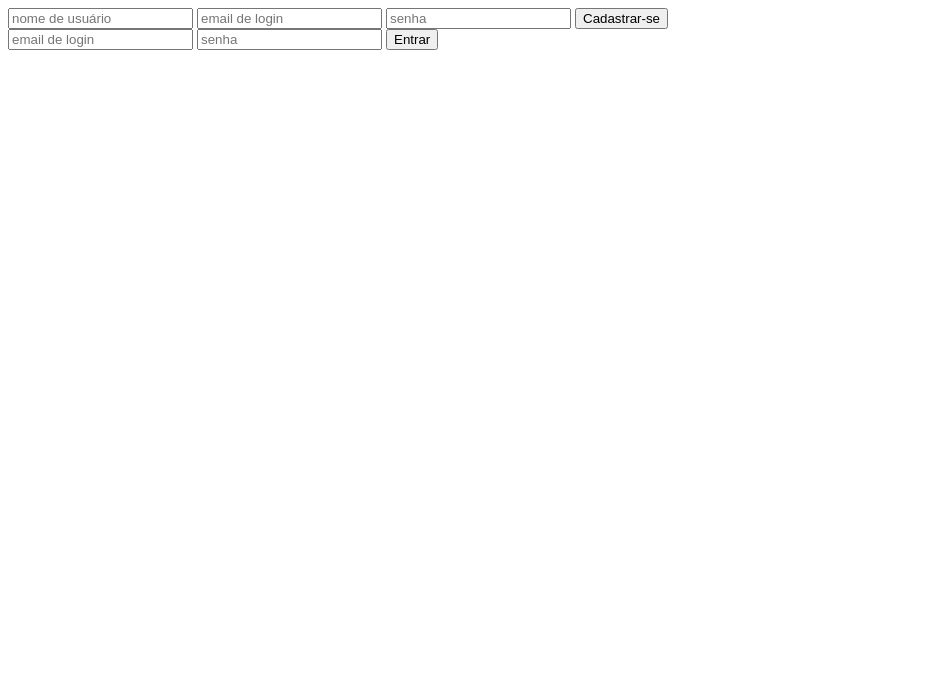
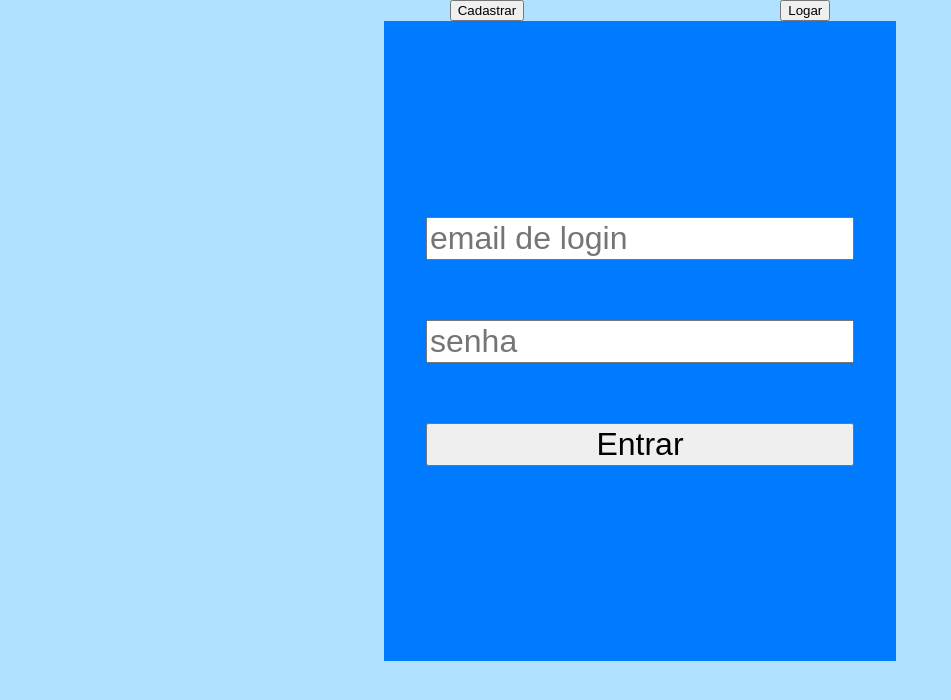
Before and after one commit to LunahStaryy/Projeto-SitePlanodeEstudos-portifolio, a website: page src/index.html in a window 1280 px wide. Shown: the whole page, without its empty margins (0-951 px from the left). Drawn offline with Linux system fonts and the light colour scheme.

Commit message:
fiz o css inicial da primeira pagina

```diff
--- /dev/null
+++ b/src/cadastro.css
@@ -0,0 +1,61 @@
+/*
+vmin
+vmax
+vh
+vw
+%
+*/
+
+* {
+    box-sizing: border-box;
+}
+
+body {
+    margin: 0px;
+    background-color: rgb(176, 226, 255)
+}
+
+#inicio {
+    display: flex;
+    align-items: center;
+    justify-content: center;
+    gap: 20%;
+}
+
+#inicio > * {
+    transform-origin: center center;
+    display: flex;
+    flex-direction: row;
+}
+
+#phone {
+    width: 40vw;
+    height: 80vh;
+    background: #007bff;
+    display: grid;
+    place-items: center;
+    margin-left: 30%;
+    margin-right: 30%;
+}
+
+
+#form-container > * {
+    opacity: 0;
+    visibility: hidden;
+    height: 0;
+
+    display: flex;
+    flex-direction: column;
+    gap: 60px;
+}
+
+#form-container > * > * {
+    font-size: 200%;
+}
+
+#form-container[data-open="cad"] > #formCadastro ,
+#form-container[data-open="log"] > #formLogin {
+    opacity: 1;
+    visibility: visible;
+    height: auto;
+}
--- a/src/index.html
+++ b/src/index.html
@@ -5,10 +5,16 @@
     <meta charset="UTF-8">
     <meta name="viewport" content="width=device-width, initial-scale=1.0">
     <title>PáginaInicial</title>
+    <link rel="stylesheet" href="cadastro.css">
 </head>
 
 <body>
-
+    <div id="inicio">
+        <button id="btnCad">Cadastrar</button>
+        <button id="btnLog">Logar</button>
+    </div>
+    <div id="phone">
+        <div id="form-container" data-open="log">
             <form id="formCadastro">
                 <input type="text" name="username" placeholder="nome de usuário">
                 <input type="text" name="email" placeholder="email de login">
@@ -21,11 +27,30 @@
                 <input type="password" name="password" placeholder="senha">
                 <button>Entrar</button>
             </form>
+        </div>
+    </div>
 
     <script>
 
         const formCadastro = document.querySelector("#formCadastro")
         const formLogin = document.querySelector("#formLogin")
+        const inicio = document.getElementById("inicio")
+        const phone = document.getElementById("phone")
+        const frmContainer = document.querySelector("#form-container")
+
+        const entrarCad = document.getElementById("btnCad")
+        const entrarLog = document.getElementById("btnLog")
+
+        entrarCad.addEventListener('click', () => frmContainer.dataset.open = "cad")
+        entrarLog.addEventListener('click', () => frmContainer.dataset.open = "log")
+
+
+
+
+
+
+
+
 
         // cadastro
         formCadastro.addEventListener("submit", async (ev) => {
```
Also changed, not shown: 2 other files. Lines whose indentation alone changed are shown as unchanged.
